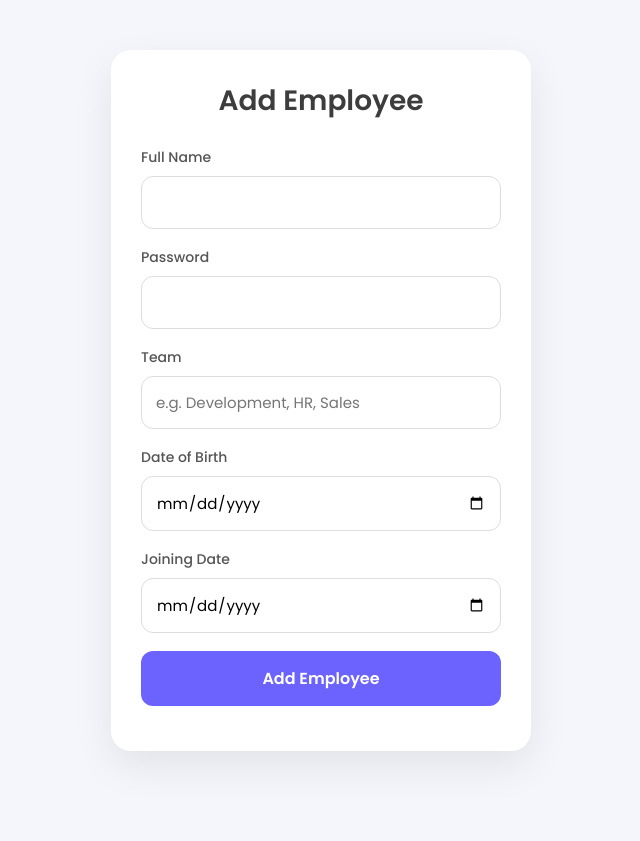
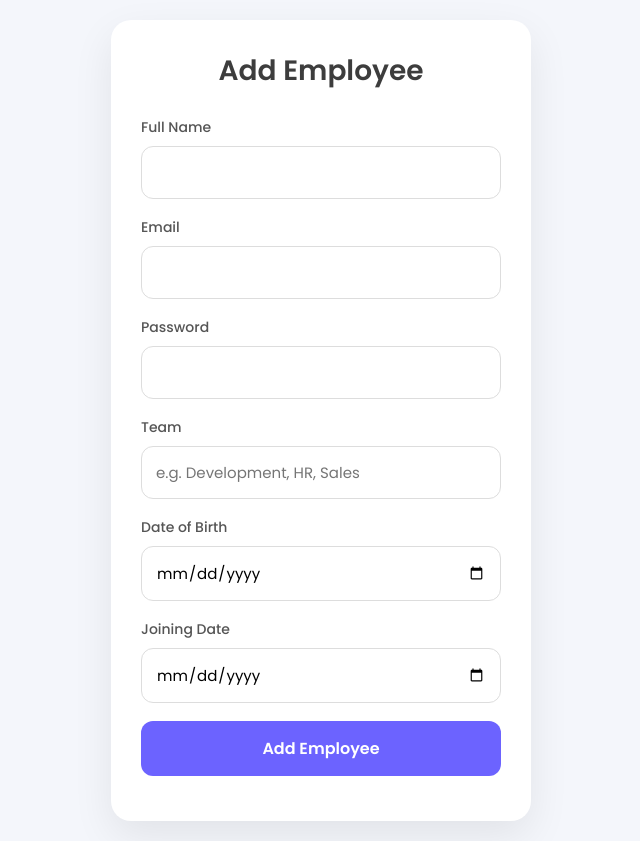
Before and after one commit to vlgsventures-creator/Task_mangment_system, a Flask app: page /add_employee in a window 1280 px wide. Shown: the whole page, without its empty margins (319-959 px from the left). Before the commit the page ends 758 px from the top, so only its background shows below. Run offline with Flask 3, Linux system fonts and the light colour scheme; some libraries are stand-ins or nearby versions.

Commit message:
back email

```diff
--- a/app.py
+++ b/app.py
@@ -53,7 +53,7 @@ def init_db():
             CREATE TABLE IF NOT EXISTS employees (
                 id SERIAL PRIMARY KEY,
                 name VARCHAR(100) NOT NULL,
-                email VARCHAR(100) UNIQUE NULL,
+                email VARCHAR(100) UNIQUE NOT NULL,
                 password VARCHAR(100),
                 team VARCHAR(50),
                 dob DATE,
@@ -340,22 +340,23 @@ def add_employee():
     try:
         data = request.get_json() or {}
         name = data.get('name')
+        email = data.get('email')
         password = data.get('password', '123456')
         team = data.get('team', 'General')
         dob = data.get('dob') if data.get('dob') else None
         joining_date = data.get('joining_date') if data.get('joining_date') else None
 
-        if not name :
-            return jsonify({"status": "error", "message": "Name is required"}), 400
+        if not name or not email:
+            return jsonify({"status": "error", "message": "Name and Email are required"}), 400
 
         conn = get_db_connection()
         cur = conn.cursor()
 
         cur.execute("""
-            INSERT INTO employees(name, password, team, dob, joining_date)
+            INSERT INTO employees(name, email, password, team, dob, joining_date)
             VALUES(%s, %s, %s, %s, %s, %s)
             RETURNING id;
-        """, (name, password, team, dob, joining_date))
+        """, (name, email, password, team, dob, joining_date))
 
         new_id = cur.fetchone()[0]
         conn.commit()
@@ -371,7 +372,7 @@ def get_employees():
     try:
         conn = get_db_connection()
         cur = conn.cursor()
-        cur.execute("SELECT id, name, team, dob, joining_date FROM employees ORDER BY name ASC")
+        cur.execute("SELECT id, name, email, team, dob, joining_date FROM employees ORDER BY name ASC")
         rows = cur.fetchall()
         cur.close()
         conn.close()
@@ -379,6 +380,7 @@ def get_employees():
         return jsonify([{
             "id": row[0],
             "name": row[1],
+            "email": row[2],
             "team": row[3],
             "dob": str(row[4]) if row[4] else None,
             "joining_date": str(row[5]) if row[5] else None
--- a/templates/add_employee.html
+++ b/templates/add_employee.html
@@ -109,6 +109,11 @@ font-weight:500;
 </div>
 
 <div class="inputBox">
+<label>Email</label>
+<input type="email" id="email">
+</div>
+
+<div class="inputBox">
 <label>Password</label>
 <input type="password" id="password">
 </div>
@@ -141,6 +146,7 @@ Add Employee
 function addEmployee(){
 
 let name = document.getElementById("name").value.trim();
+let email = document.getElementById("email").value.trim();
 let password = document.getElementById("password").value.trim();
 let team = document.getElementById("team").value.trim();
 let dob = document.getElementById("dob").value;
@@ -148,7 +154,7 @@ let joiningDate = document.getElementById("joining_date").value;
 let msg = document.getElementById("msg");
 
 // Validation Check
-if(name=="" || password=="" || team=="" || dob=="" || joiningDate==""){
+if(name=="" || email=="" || password=="" || team=="" || dob=="" || joiningDate==""){
     msg.innerHTML = "Please fill all fields";
     msg.style.color = "red";
     return;
@@ -161,6 +167,7 @@ fetch("/add_employee", {
     },
     body: JSON.stringify({
         name: name,
+        email: email,
         password: password,
         team: team,
         dob: dob,
@@ -174,6 +181,7 @@ fetch("/add_employee", {
 
     // Clear input fields
     document.getElementById("name").value = "";
+    document.getElementById("email").value = "";
     document.getElementById("password").value = "";
     document.getElementById("team").value = "";
     document.getElementById("dob").value = "";
--- a/templates/user_profile.html
+++ b/templates/user_profile.html
@@ -167,6 +167,7 @@
 
         <div class="info-list">
             <div class="info-item"><i class="fa-solid fa-id-card"></i> <span id="profile-emp-id">---</span></div>
+            <div class="info-item"><i class="fa-solid fa-envelope"></i> <span id="profile-email">---</span></div>
             <div class="info-item"><i class="fa-solid fa-cake-candles"></i> <span id="profile-dob-display">DOB: Loading...</span></div>
             <div class="info-item"><i class="fa-solid fa-calendar-check"></i> <span id="profile-joining-display">Joined: Loading...</span></div>
         </div>
```
